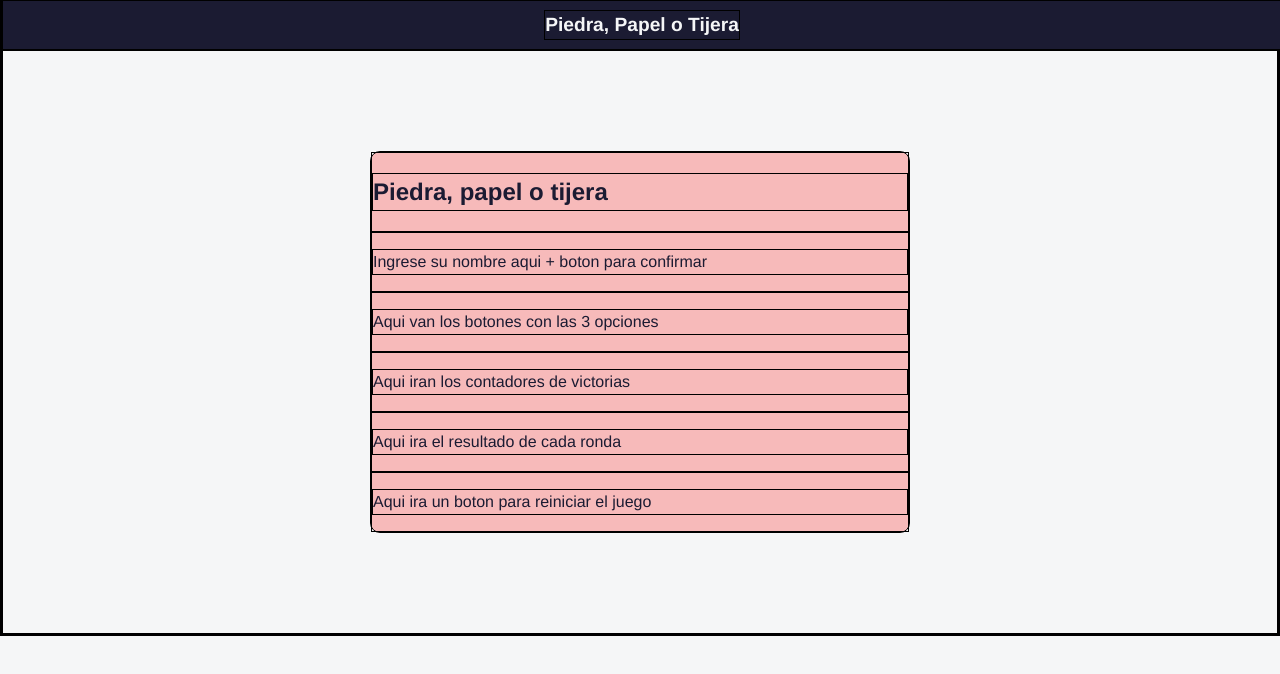
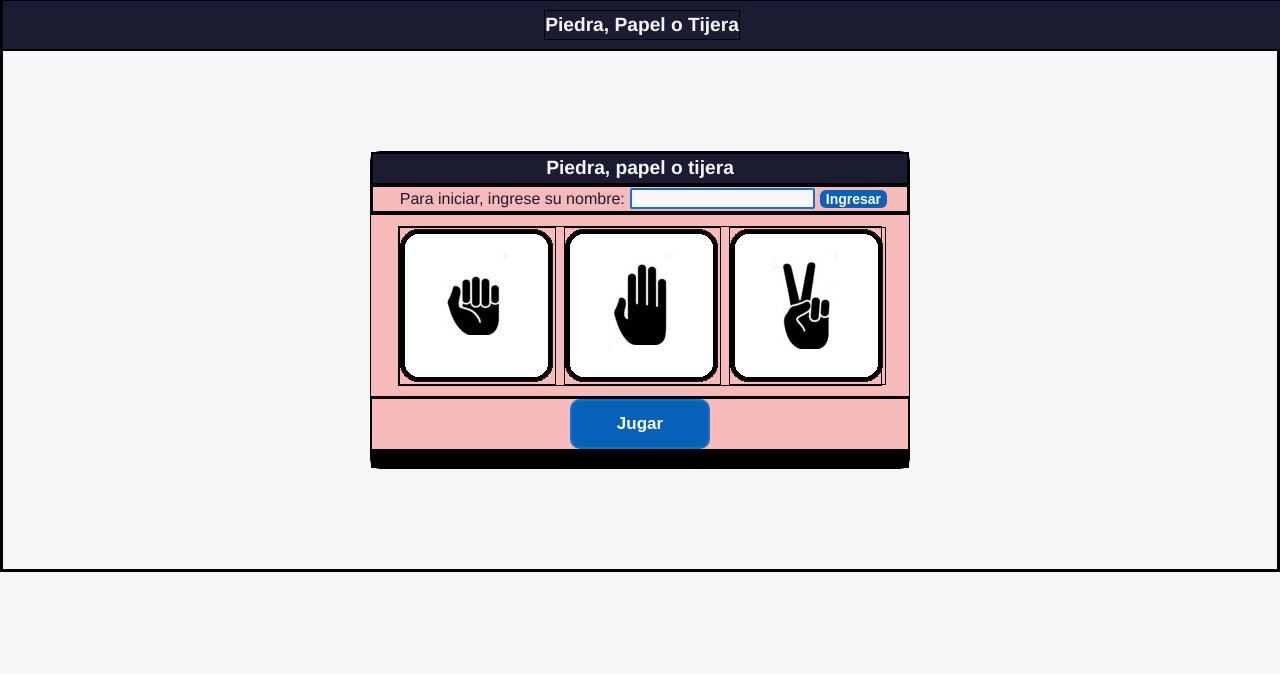
Before and after one commit to GustavoGrisetti/sobre-mi, a plain HTML site: page practico2/index.html in a window 1280 px wide. Drawn offline with Linux system fonts and the light colour scheme.

Commit message:
terminado hasta la parte 4 del práctico 2

```diff
--- a/practico2/index.html
+++ b/practico2/index.html
@@ -12,17 +12,39 @@
     </header>
     <main>
         <div class="area-juego">
-            <div class="titulo"><h2>Piedra, papel o tijera</h2>
+            <div class="titulo">
+                <h2>Piedra, papel o tijera</h2>
             </div>
-            <div class="nombre"><p>Ingrese su nombre aqui + boton para confirmar</p>
+            <div class="nombre">
+                <label for="nombre">Para iniciar, ingrese su nombre:
+                    <input type="text" name="nombre" id="nombre" required="required">
+                    <input type="button" name="ingresar" value="Ingresar" onclick="nombre()" />
+                </label>
             </div>
-            <div class="botones"><p>Aqui van los botones con las 3 opciones</p>
+            <div id="saludo">
             </div>
-            <div class="contadores"><p>Aqui iran los contadores de victorias</p>
+            <div class="botones">
+                <img src="imagenes/piedraNegro.png" alt="piedra" onclick="piedraPapelTijera(jugadas[0])">
+                <img src="imagenes/papelNegro.png" alt="papel" onclick="piedraPapelTijera(jugadas[1])">
+                <img src="imagenes/tijeraNegro.png" alt="tijera" onclick="piedraPapelTijera(jugadas[2])">
             </div>
-            <div class="resultado"><p>Aqui ira el resultado de cada ronda</p>
+            <div id="jugada">
             </div>
-            <div class="reinicio"><p>Aqui ira un boton para reiniciar el juego</p></div>
+            <div class="jugar">
+                <input type="button" name="jugar" value="Jugar" onclick="jugar()" />
+            </div>
+            <div class="resultados">
+                <div id="jugador"></div>
+                <div id="computadora"></div>
+                <div id="resultado"></div>
+            </div>
+            <div class="contadores">
+                <div id="victoriasJugador"></div>
+                <div id="Empates"></div>
+                <div id="victoriasComputadora"></div>
+            </div>
+            <div class="final">
+            </div>
         </div>
     </main>
     <script src="piedraPapelTijera.js"></script>
--- a/practico2/piedraPapelTijera.js
+++ b/practico2/piedraPapelTijera.js
@@ -0,0 +1,78 @@
+//Variables globales a utilizar.
+let nombreUsuario;
+let jugadaUsuario;
+let jugadaComputadora;
+let resultado;
+let contadorJugador = 0;
+let contadorComputadora = 0;
+let contadorEmpates = 0;
+let contadorRondas = 0;
+let resultadoGlobal;
+const jugadas = ["piedra", "papel", "tijera"];
+
+//Función que permite validar el nombre ingresado.
+function nombre(){
+    //Primero verifica que el nombre sea válido (no este vacío).
+    if ((document.getElementById("nombre").value)==""){
+        window.alert("Error: ingrese un nombre");
+    //Si el nombre es válido, da un mensaje de bienvenida para iniciar el juego.
+    } else {
+        nombreUsuario = document.getElementById("nombre").value;
+        document.getElementById("saludo").innerHTML = "Bienvenido "+nombreUsuario+", seleccione una de las siguientes tres jugadas:";
+    }
+}
+//Tres funciones que determinan la jugada elegida por el usuario.
+function piedraPapelTijera(jugada){
+    if (nombreUsuario=="" || nombreUsuario==undefined){
+        window.alert("Error: ingrese un nombre");
+    } else {
+        switch(jugada){
+            case "piedra":
+                jugadaUsuario = "piedra"
+                document.getElementById("jugada").innerHTML = "Eligió PIEDRA. Para continuar, presione el botón 'Jugar'.";
+                break;
+            case "papel":
+                jugadaUsuario = "papel"
+                document.getElementById("jugada").innerHTML = "Eligió PAPEL. Para continuar, presione el botón 'Jugar'.";
+                break;
+            case "tijera":
+                jugadaUsuario = "tijera"
+                document.getElementById("jugada").innerHTML = "Eligió TIJERA. Para continuar, presione el botón 'Jugar'.";
+                break;
+            default:
+                window.alert("Error: jugada no válida");
+        }
+    }
+}
+//Función que obtiene, al azar, una jugada para la computadora.
+function obtenerJugadaComputadora () {
+    jugadaComputadora = jugadas[Math.floor(Math.random() * 3)]; //en base a un número aleatorio multiplicado por 3 y redondeado hacia abajo, elige un elemento del array jugadas
+    return jugadaComputadora;
+}
+//Función que determina al ganador de cada ronda.
+function determinarGanador (jugada1, jugada2) {
+    if (jugada1 == jugada2){                                                                                        //primero corrobora un empate
+        contadorEmpates++
+        return resultado = "Empate";
+    } else if ((jugada1 == jugadas[0] && jugada2 == jugadas[1]) || (jugada1 == jugadas[1] && jugada2 == jugadas[2]) || (jugada1 == jugadas[2] && jugada2 == jugadas[0])) {
+            contadorComputadora++
+            return resultado = "Gana la computadora";
+    } else if ((jugada1 == jugadas[0] && jugada2 == jugadas[2]) || (jugada1 == jugadas[1] && jugada2 == jugadas[0]) || (jugada1 == jugadas[2] && jugada2 == jugadas[1])) {
+            contadorJugador++
+            return resultado = "Gana el usuario";
+    }
+}
+function jugar() {
+    if (nombreUsuario=="" || nombreUsuario==undefined){
+        window.alert("Error: ingrese un nombre");
+    } else if (jugadaUsuario==undefined) {
+        window.alert("Error: elija una jugada primero");
+    } else {
+        obtenerJugadaComputadora ();
+        determinarGanador (jugadaUsuario, jugadaComputadora);
+        document.getElementById("jugador").innerHTML = "La computadora eligio: "+jugadaComputadora+".";
+        document.getElementById("computadora").innerHTML = "El usuario eligio: "+jugadaUsuario+".";
+        document.getElementById("resultado").innerHTML = "El resultado fue: "+resultado+".";
+
+    }
+}
--- a/practico2/style.css
+++ b/practico2/style.css
@@ -5,7 +5,6 @@
 body{
   font-family: Helvetica, Arial, sans-serif;
   background: #f5f6f7;
-  color: #1b1b32;
   font-size: 16px;
   line-height: 1.5;
   padding: 0;
@@ -24,11 +23,11 @@ header{
 main{
   margin-top: 48px;
 }
-h1{
-  color: #f5f6f7;
-  font-size: min(5vw, 1.2em);
+
+div{
+  width: 100%;
   text-align: center;
-  margin: auto;
+  color: #043d72;
 }
 .area-juego{
   width: 540px;
@@ -37,3 +36,78 @@ h1{
   background-color: #f7baba;
   border-radius: 10px;
 }
+h1{
+  color: #f5f6f7;
+  font-size: min(5vw, 1.2em);
+  text-align: center;
+  margin: auto;
+}
+.titulo{
+  background-color: #1b1b32;
+}
+h2{
+  color: #f5f6f7;
+  font-size: min(5vw, 1.2em);
+  text-align: center;
+  margin: auto;
+}
+label{
+  width: 100%;
+  margin: 0 auto;
+  padding-left: 5%;
+  color: #1b1b32;
+  display: flex;
+  align-items: center;
+}
+input[type="text"] {
+  margin: 0 5px;
+  border: 2px solid #1073d0;
+  background-color: #f7f7f7;
+  border-radius: 2px;
+  color: #1073d0;
+}
+input[type="text"]:focus {
+  background-color: #ffffff;
+  border: 2px solid orange;
+  outline: none;
+}
+input[type="button"] {
+  border: none;
+  border-radius: 6px;
+  background-color: #0761b6;
+  color: #ffffff;
+  font-size: 14px;
+  font-weight: bold;
+}
+input[type="button"]:hover {
+  background-color: #003669;
+}
+div[class="jugar"] {
+  width: 100%;
+  margin: 0 auto;
+  display: flex;
+  float: none;
+}
+input[name="jugar"] {
+  width: 140px;
+  margin: 0 auto;
+  outline: none;
+  min-height: 50px;
+  border: 2px solid #1073d0;
+  padding: 0 auto;
+  background-color: #0761b6;
+  border-radius: 10px;
+  color: #ffffff;
+  font-size: 17px;
+}
+/*.saludo{
+  text-align: center;
+  margin: auto;
+}*/
+.botones {
+  width: 90%;
+  margin: 2% 5%;
+  display: flex;
+  align-items: center;
+  gap: 8px;
+}
```
Also changed, not shown: 1 other file.
